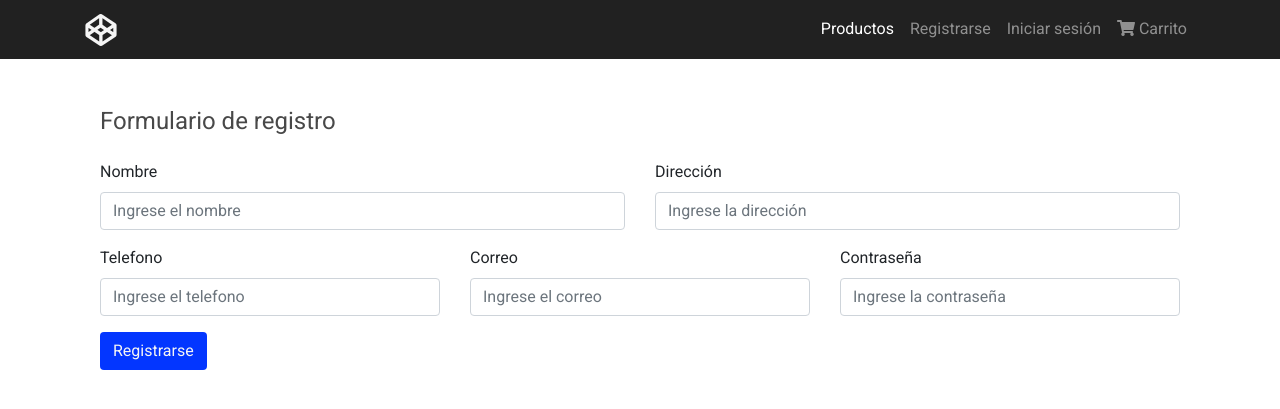
After one commit to andresAlas64/tienda_linea, a PHP site: page /registrarse.php in a window 1280 px wide. The commit adds this page. Shown: the top 409 px of the page. Run offline with PHP 8.4, Linux system fonts and the light colour scheme; some libraries are stand-ins or nearby versions.

Commit message:
Formulario de registro

```diff
--- a/css/style.css
+++ b/css/style.css
@@ -4,7 +4,7 @@
 }
 
 body {
-    font-family: 'Roboto Condensed', sans-serif;
+    font-family: 'Roboto', sans-serif;
 }
 
 .bg-color {
@@ -57,3 +57,7 @@
 footer, a:hover {
     color: #D1D1D1;
 }
+
+footer, a:link {
+    text-decoration: none;
+}
--- a/include/docDeclaracion.php
+++ b/include/docDeclaracion.php
@@ -13,7 +13,7 @@
     ?>
     <link rel="stylesheet" href="https://stackpath.bootstrapcdn.com/bootstrap/4.3.1/css/bootstrap.min.css" integrity="sha384-ggOyR0iXCbMQv3Xipma34MD+dH/1fQ784/j6cY/iJTQUOhcWr7x9JvoRxT2MZw1T" crossorigin="anonymous">
     <link rel="stylesheet" href="https://use.fontawesome.com/releases/v5.8.2/css/all.css" integrity="sha384-oS3vJWv+0UjzBfQzYUhtDYW+Pj2yciDJxpsK1OYPAYjqT085Qq/1cq5FLXAZQ7Ay" crossorigin="anonymous">
-    <link href="https://fonts.googleapis.com/css?family=Roboto+Condensed&display=swap" rel="stylesheet">
+    <link href="https://fonts.googleapis.com/css?family=Roboto&display=swap" rel="stylesheet">
     <link rel="stylesheet" href="css/style.css">
 </head>
 <body>
--- a/include/footer.php
+++ b/include/footer.php
@@ -3,7 +3,7 @@
         <div class="container-fluid text-center text-md-left">
             <div class="row">
                 <div class="col-md-6 mt-md-0 mt-3">
-                    <h5 class="text-footer">Footer Content</h5>
+                    <h5 class="text-footer">Footer content</h5>
                     <p class="text-footer">
                         Lorem ipsum dolor sit amet consectetur adipisicing elit. Quo ipsa ratione unde minima nam beatae adipisci expedita soluta facere accusantium facilis ullam impedit.
                     </p>
--- a/include/navbar.php
+++ b/include/navbar.php
@@ -7,10 +7,10 @@
         <div class="collapse navbar-collapse" id="navbarNav">
             <ul class="navbar-nav ml-auto">
                 <li class="nav-item active">
-                    <a class="nav-link" href="#">Productos <span class="sr-only">(current)</span></a>
+                    <a class="nav-link" href="index.php">Productos <span class="sr-only">(current)</span></a>
                 </li>
                 <li class="nav-item">
-                    <a class="nav-link" href="#">Registrarse</a>
+                    <a class="nav-link" href="registrarse.php">Registrarse</a>
                 </li>
                 <li class="nav-item">
                     <a class="nav-link" href="#">Iniciar sesión</a>
--- /dev/null
+++ b/registrarse.php
@@ -0,0 +1,57 @@
+<?php
+    $titulo = 'Registrarse';
+
+    include_once 'include/docDeclaracion.php';
+    include_once 'include/navbar.php';
+?>
+
+<div class="container my-5">
+    <div class="row">
+        <div class="col-md-12">
+            <form>
+                <div class="container">
+                    <h5 class="color-gray mb-4">Formulario de registro</h5>
+                    <div class="row">
+                        <div class="col-md-6">
+                            <div class="form-group">
+                                <label for="exampleInputEmail1">Nombre</label>
+                                <input type="text" class="form-control" id="exampleInputEmail1" aria-describedby="emailHelp" placeholder="Ingrese el nombre">
+                            </div>
+                        </div>
+                        <div class="col-md-6">
+                            <div class="form-group">
+                                <label for="exampleInputPassword1">Dirección</label>
+                                <input type="text" class="form-control" id="exampleInputPassword1" placeholder="Ingrese la dirección">
+                            </div>
+                        </div>
+                    </div>
+                    <div class="row">
+                        <div class="col-md-4">
+                            <div class="form-group">
+                                <label for="exampleInputPassword1">Telefono</label>
+                                <input type="text" class="form-control" id="exampleInputPassword1" placeholder="Ingrese el telefono">
+                            </div>
+                        </div>
+                        <div class="col-md-4">
+                            <div class="form-group">
+                                <label for="exampleInputPassword1">Correo</label>
+                                <input type="text" class="form-control" id="exampleInputPassword1" placeholder="Ingrese el correo">
+                            </div>
+                        </div>
+                        <div class="col-md-4">
+                            <div class="form-group">
+                                <label for="exampleInputPassword1">Contraseña</label>
+                                <input type="password" class="form-control" id="exampleInputPassword1" placeholder="Ingrese la contraseña">
+                            </div>
+                        </div>
+                    </div>
+                    <button type="submit" class="btn btn-color">Registrarse</button>
+                </div>
+            </form>
+        </div>
+    </div>
+</div>
+<?php
+    include_once 'include/docCierre.php';
+    //include_once 'include/footer.php';
+?>
```
Also changed, not shown: services/conexion.php (+7 -0 lines), img/codepen64.png (added), services/cerrarSesion.php (added), services/iniciarSesion.php (added).
